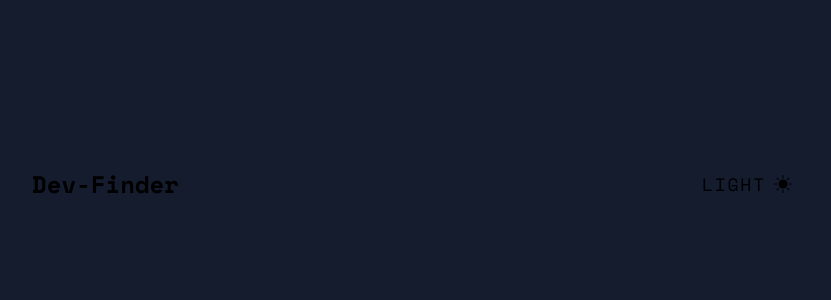
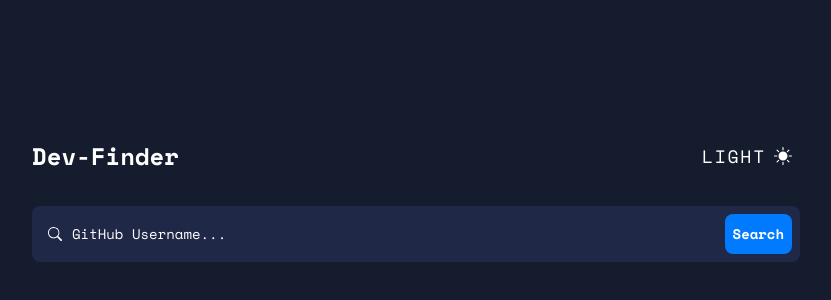
Before and after one commit to ShivangamSoni/dev-finder, a React (Vite) app: page / in a window 1280 px wide. Shown: the part 200-500 px from the top of the page, without its empty margins (224-1055 px from the left). Built offline with nearby package versions, Linux system fonts and the light colour scheme.

Commit message:
Add: Search Bar

```diff
--- a/src/App.tsx
+++ b/src/App.tsx
@@ -1,10 +1,18 @@
 import Header from "@components/Header";
+import SearchBar from "@components/SearchBar";
+
+import Section from "@layouts/Section";
 
 export default function App() {
     return (
-        <div className="font-space h-screen bg-darkBlue500 flex items-center justify-center">
+        <div className="font-space h-screen bg-darkBlue500 text-white flex items-center justify-center">
             <div className="max-w-screen-md w-10/12">
                 <Header />
+                <main className="grid gap-4">
+                    <Section>
+                        <SearchBar />
+                    </Section>
+                </main>
             </div>
         </div>
     );
--- /dev/null
+++ b/src/components/SearchBar.tsx
@@ -0,0 +1,26 @@
+import { BsSearch as SearchIcon } from "react-icons/bs";
+
+export default function SearchBar() {
+    return (
+        <form className="flex justify-between gap-2">
+            <label className="block flex-1 relative">
+                <span
+                    className="absolute inset-y-0 left-0 flex items-center pl-2 pointer-events-none"
+                    aria-hidden="true"
+                >
+                    <SearchIcon />
+                </span>
+                <span className="sr-only">Search GitHub Username</span>
+                <input
+                    type="text"
+                    className="block w-full pl-8 p-2.5 bg-transparent rounded-lg placeholder-white border-none outline-none ring-1 ring-transparent focus:ring-blue"
+                    placeholder="GitHub Username..."
+                />
+            </label>
+
+            <button className="font-semibold border-none outline-none p-2 bg-blue rounded-lg ring-1 ring-transparent focus:ring-white">
+                Search
+            </button>
+        </form>
+    );
+}
--- /dev/null
+++ b/src/layouts/Section.tsx
@@ -0,0 +1,9 @@
+import { type ReactNode } from "react";
+
+export default function Section({ children }: { children: ReactNode }) {
+    return (
+        <section className="p-2 bg-darkBlue300 text-sm rounded-lg">
+            {children}
+        </section>
+    );
+}
--- a/tsconfig.json
+++ b/tsconfig.json
@@ -17,7 +17,8 @@
         "jsx": "react-jsx",
         "baseUrl": ".",
         "paths": {
-            "@components/*": ["src/components/*"]
+            "@components/*": ["src/components/*"],
+            "@layouts/*": ["src/layouts/*"]
         }
     },
     "include": ["src"],
--- a/vite.config.ts
+++ b/vite.config.ts
@@ -12,6 +12,10 @@ export default defineConfig({
                 find: "@components",
                 replacement: resolve(__dirname, "src", "components"),
             },
+            {
+                find: "@layouts",
+                replacement: resolve(__dirname, "src", "layouts"),
+            },
         ],
     },
 });
```
